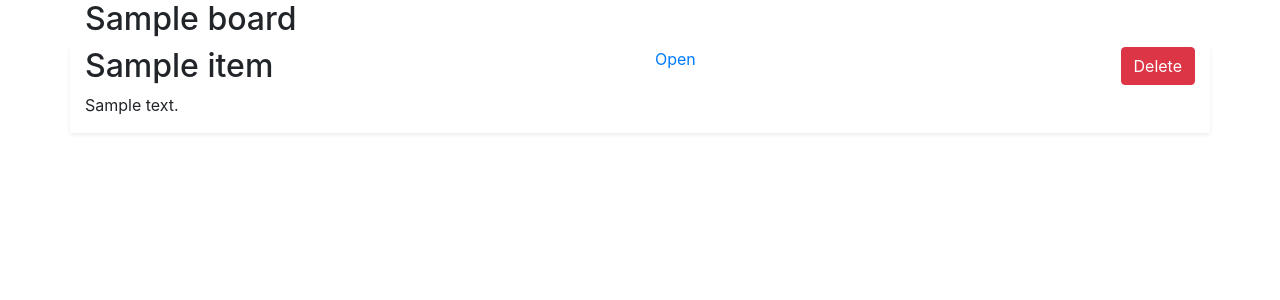
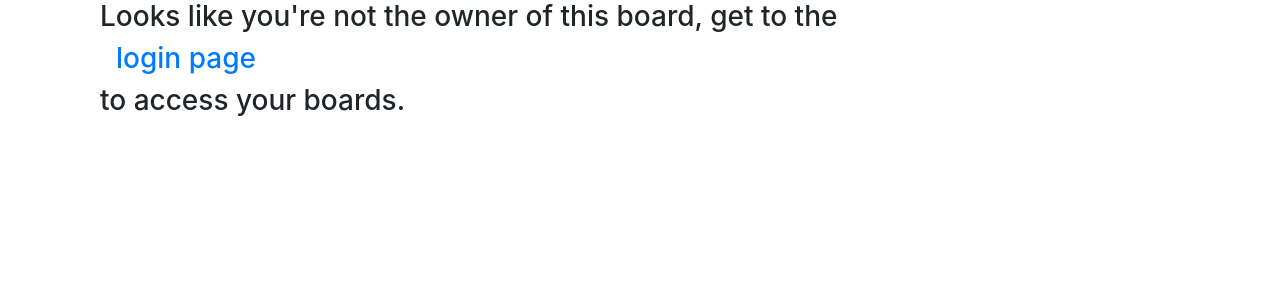
Before and after one commit to ViktorBash/Twizzle, a Django app: page /board/1/ in a window 1280 px wide. Shown: the part 62-362 px from the top of the page. Run offline with Django 3.2, Linux system fonts and the light colour scheme; tables that the repository leaves empty hold one stand-in row (values such as "Sample post"); some libraries are stand-ins or nearby versions.

Commit message:
Added todo.txt list and now only creators of boards can see their boards, nobody else

```diff
--- /dev/null
+++ b/todo.txt
@@ -0,0 +1,6 @@
+ToDo:
+
+- Make authentication, only creator can view their own board
+- Delete a board
+- delete an item
+- Update an item
--- a/twizzle/todoboard/templates/todoboard/board_detail.html
+++ b/twizzle/todoboard/templates/todoboard/board_detail.html
@@ -1,6 +1,7 @@
 {% extends "todoboard/base.html" %}
 {% block content %}
     <div class="container">
+        {% if boards.author == user %}
             <h2>{{ boards.title }}</h2>
             {% for item in items %}
                 <div class="row shadow-sm">
@@ -20,4 +21,12 @@
             {% endfor %}
             </div>
 
+        {% else %}
+            <div class="container">
+            <h3>Looks like you're not the owner of this board, get to the <a class="nav-link"
+                                                                             href="{% url 'login' %}">login
+                page </a> to access your boards.</h3>
+            </div>
+        {% endif %}
+
 {% endblock content %}
```
Lines whose indentation alone changed are shown as unchanged.
